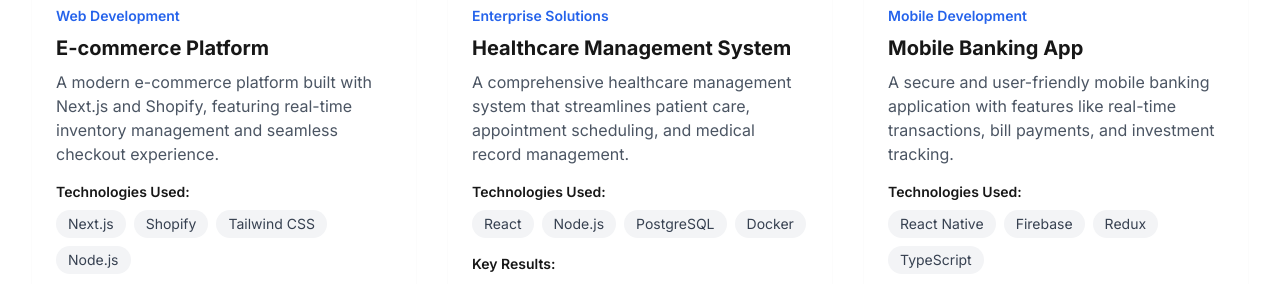
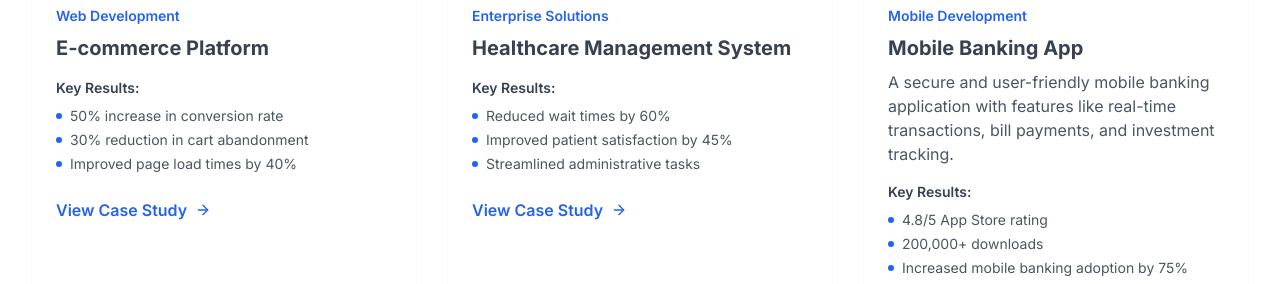
Before and after one commit to ChamithuRuberu/revolvIt, a Next.js app: page /portfolio in a window 1280 px wide. Shown: the part 626-910 px from the top of the page. Built offline with nearby package versions, Linux system fonts and the light colour scheme.

Commit message:
portfolo page update

```diff
--- a/app/portfolio/page.tsx
+++ b/app/portfolio/page.tsx
@@ -7,16 +7,12 @@ const projects = [
     title: 'E-commerce Platform',
     category: 'Web Development',
     image: '/portfolio/ecommerce.jpg',
-    description: 'A modern e-commerce platform built with Next.js and Shopify, featuring real-time inventory management and seamless checkout experience.',
-    technologies: ['Next.js', 'Shopify', 'Tailwind CSS', 'Node.js'],
     results: ['50% increase in conversion rate', '30% reduction in cart abandonment', 'Improved page load times by 40%']
   },
   {
     title: 'Healthcare Management System',
     category: 'Enterprise Solutions',
     image: '/portfolio/healthcare.jpg',
-    description: 'A comprehensive healthcare management system that streamlines patient care, appointment scheduling, and medical record management.',
-    technologies: ['React', 'Node.js', 'PostgreSQL', 'Docker'],
     results: ['Reduced wait times by 60%', 'Improved patient satisfaction by 45%', 'Streamlined administrative tasks']
   },
   {
@@ -24,7 +20,6 @@ const projects = [
     category: 'Mobile Development',
     image: '/portfolio/banking.jpg',
     description: 'A secure and user-friendly mobile banking application with features like real-time transactions, bill payments, and investment tracking.',
-    technologies: ['React Native', 'Firebase', 'Redux', 'TypeScript'],
     results: ['4.8/5 App Store rating', '200,000+ downloads', 'Increased mobile banking adoption by 75%']
   },
   {
@@ -32,7 +27,6 @@ const projects = [
     category: 'IoT Solutions',
     image: '/portfolio/smart-city.jpg',
     description: 'An IoT-powered dashboard for monitoring and managing city infrastructure, including traffic, utilities, and public services.',
-    technologies: ['Vue.js', 'Python', 'AWS IoT', 'MongoDB'],
     results: ['20% reduction in energy consumption', 'Improved emergency response times by 35%', 'Real-time monitoring of 1000+ sensors']
   },
   {
@@ -40,7 +34,6 @@ const projects = [
     category: 'Enterprise Solutions',
     image: '/portfolio/supply-chain.jpg',
     description: 'A blockchain-based supply chain management platform that ensures transparency and traceability across the entire supply chain.',
-    technologies: ['Hyperledger Fabric', 'React', 'Node.js', 'PostgreSQL'],
     results: ['Reduced processing time by 40%', 'Improved supplier compliance by 65%', 'Enhanced inventory accuracy by 85%']
   },
   {
@@ -48,14 +41,13 @@ const projects = [
     category: 'Data Analytics',
     image: '/portfolio/analytics.jpg',
     description: 'An advanced analytics platform that uses AI and machine learning to provide actionable business insights and predictive analytics.',
-    technologies: ['Python', 'TensorFlow', 'React', 'AWS'],
     results: ['Increased revenue by 25%', 'Improved decision accuracy by 40%', 'Reduced operational costs by 30%']
   }
 ];
 
 export default function Portfolio() {
   return (
-    <div className="min-h-screen pt-24 pb-16">
+    <div className="min-h-screen pt-24 pb-16 text-gray-700">
       {/* Header */}
       <div className="bg-gradient-to-r from-blue-600 to-indigo-700 text-white py-16">
         <div className="max-w-7xl mx-auto px-4 sm:px-6 lg:px-8">
@@ -86,21 +78,6 @@ export default function Portfolio() {
                 </div>
                 <h3 className="text-xl font-bold mb-2">{project.title}</h3>
                 <p className="text-gray-600 mb-4">{project.description}</p>
-
-                {/* Technologies */}
-                <div className="mb-4">
-                  <h4 className="text-sm font-semibold mb-2">Technologies Used:</h4>
-                  <div className="flex flex-wrap gap-2">
-                    {project.technologies.map((tech, techIndex) => (
-                      <span
-                        key={techIndex}
-                        className="px-3 py-1 bg-gray-100 rounded-full text-sm text-gray-700"
-                      >
-                        {tech}
-                      </span>
-                    ))}
-                  </div>
-                </div>
 
                 {/* Results */}
                 <div className="mb-6">
```
